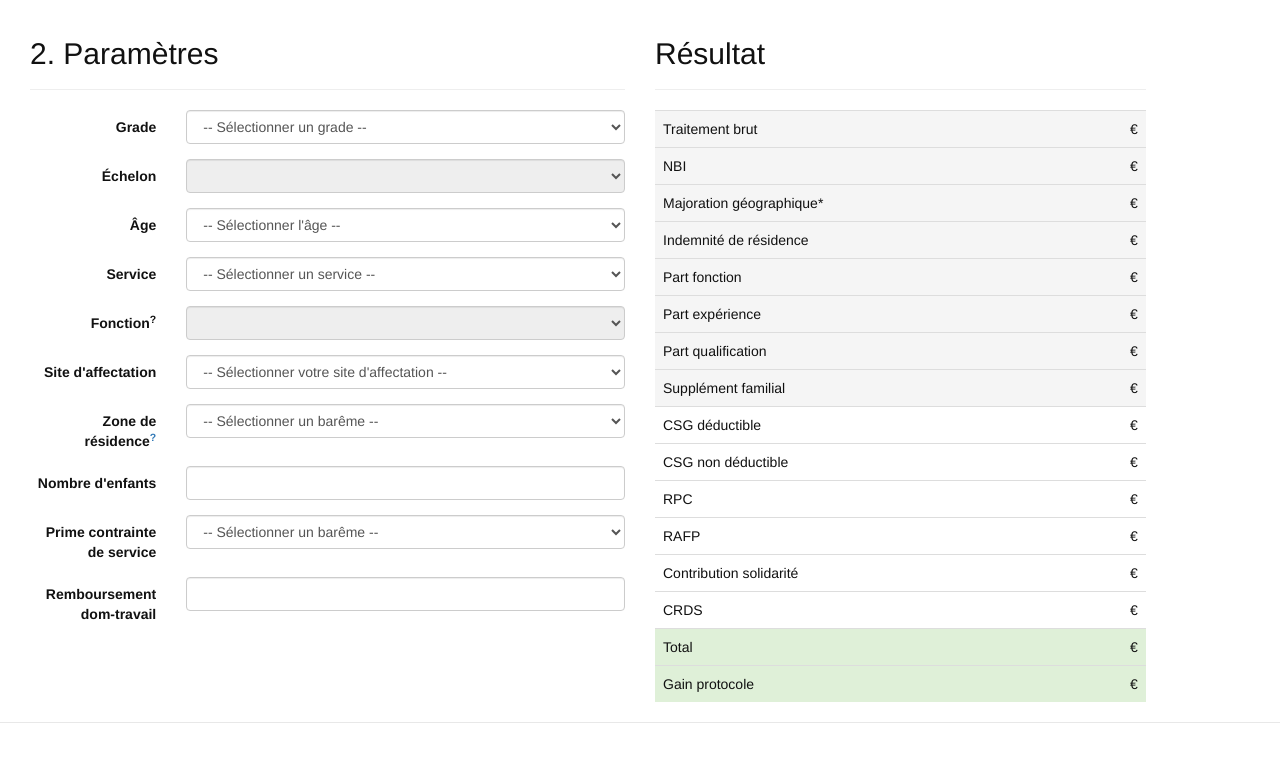
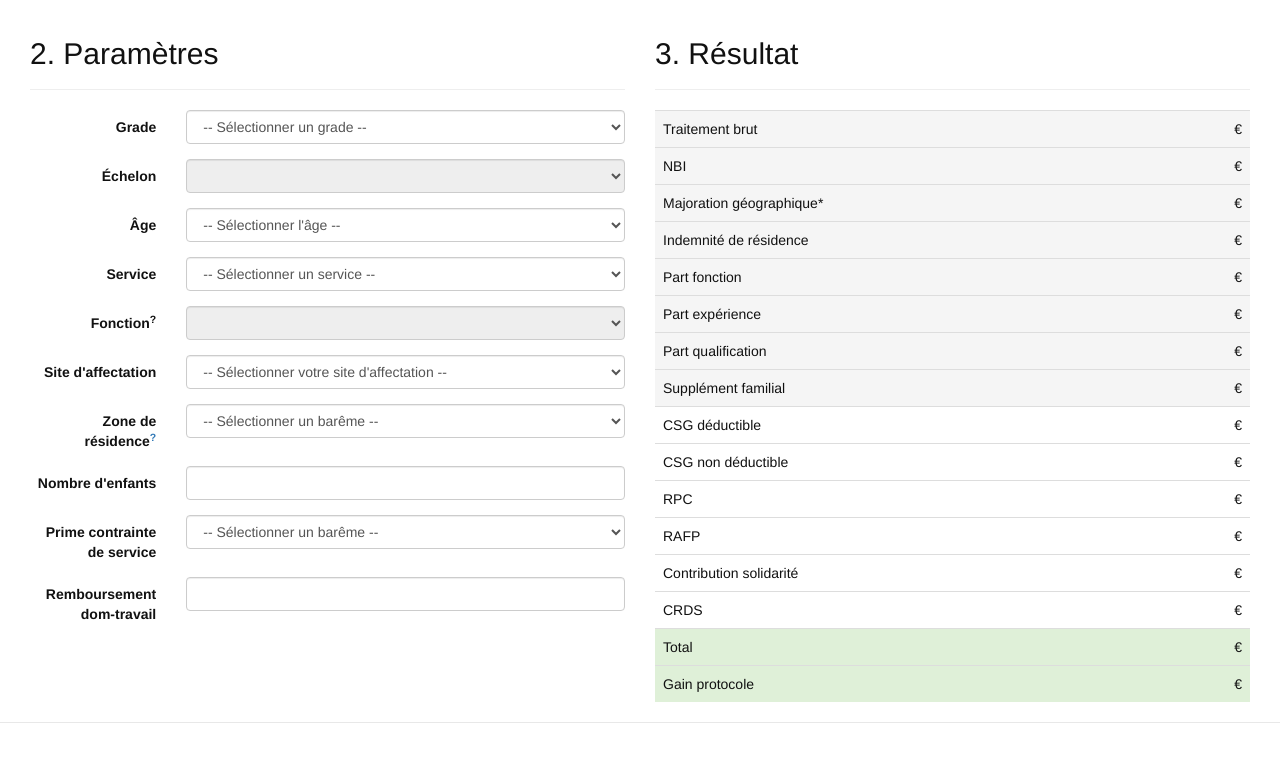
Before and after one commit to DGAC/simupaye, a Jekyll site: the page built from index_protocole.html, in a window 1280 px wide. Shown: the part 320-1103 px from the top of the page. Built offline with Jekyll 4.4.1, drawn with Linux system fonts in a browser that asks for light colours.

Commit message:
Correctifs mineurs

```diff
--- a/index_protocole.html
+++ b/index_protocole.html
@@ -119,9 +119,9 @@ js:
                 </div>
             </form>
         </div>
-        <div class="col-md-5">
+        <div class="col-md-6">
             <div class="page-header">
-                <h2>Résultat</h2>
+                <h2>3. Résultat</h2>
             </div>
             <div class="result">
                 <table class="table">
```
